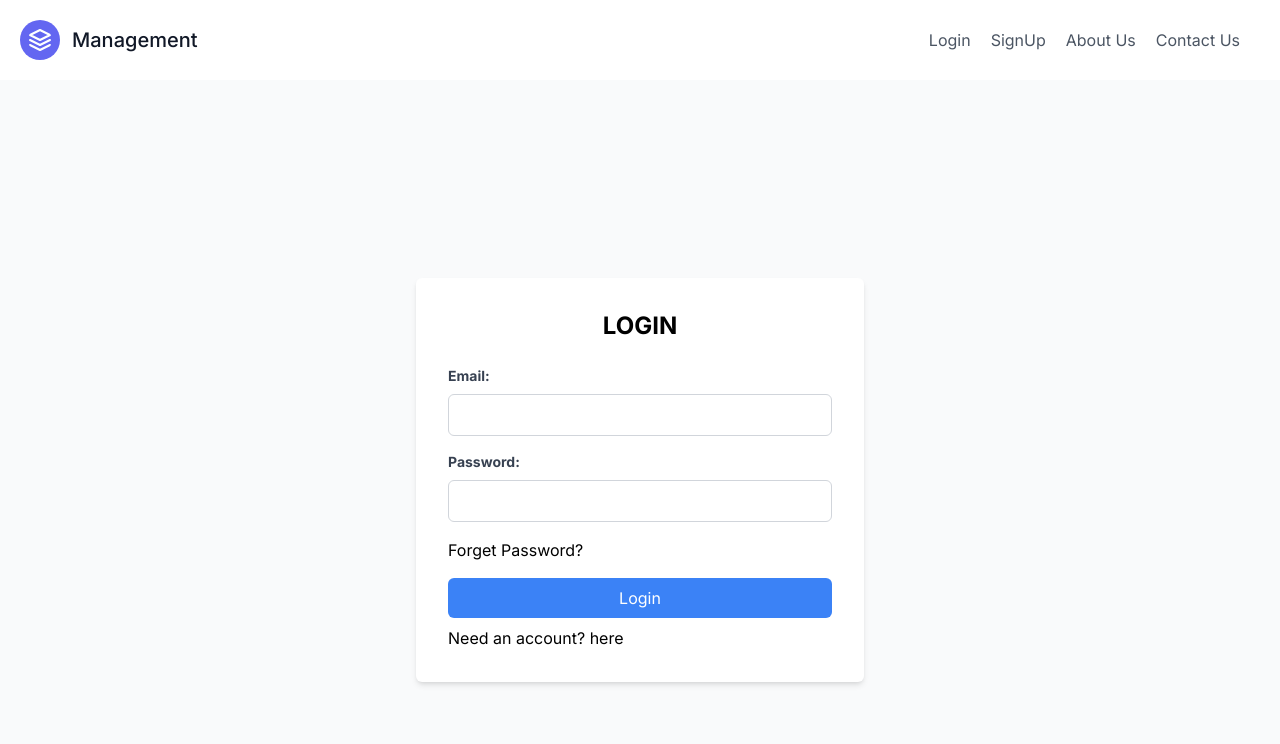
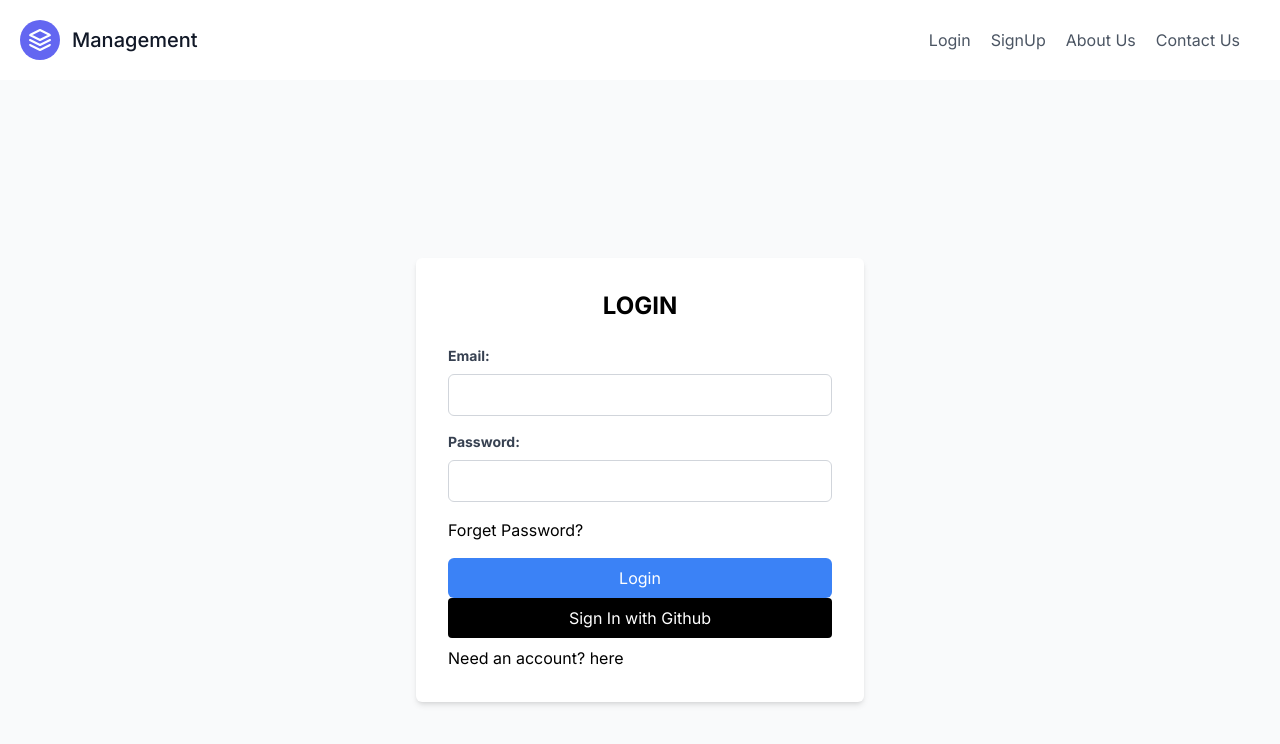
Before and after one commit to SHRIYANSH420/management, a Next.js app: page /login in a window 1280 px wide. Shown: the top 744 px of the page. Built offline with nearby package versions, Linux system fonts and the light colour scheme; no server answers.

Commit message:
making google login

```diff
--- a/src/app/dashboard/page.tsx
+++ b/src/app/dashboard/page.tsx
@@ -4,7 +4,7 @@
 import { redirect } from 'next/navigation';
 
 const Dashboard = async () => {
-  const session = getServerSession();
+  const session = await getServerSession();
   if (!session) {
     redirect("/");
   }
--- a/src/app/login/page.tsx
+++ b/src/app/login/page.tsx
@@ -98,6 +98,14 @@
               Login
             </button>
           </form>
+          <button
+            className="w-full bg-black text-white py-2 rounded hover:bg-gray-800"
+            onClick={() => {
+              signIn("github");
+            }}
+          >
+            Sign In with Github
+          </button>
           <p className="mt-2">
             Need an account?{" "}
             <Link href="/signup" legacyBehavior>
```
Also changed, not shown: public/google.png (added), 1 other file (tests, documents, lock files or other folders).
